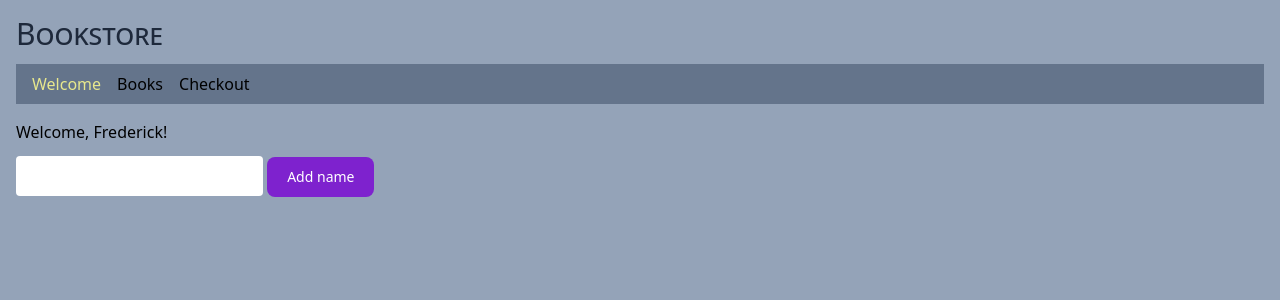
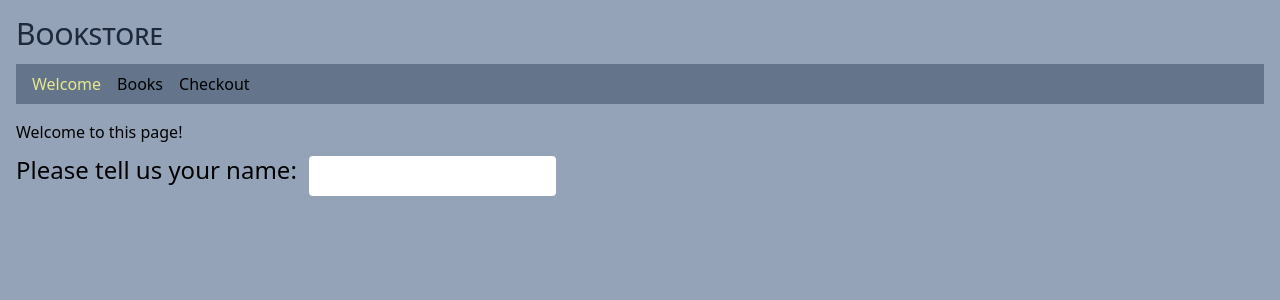
Before and after one commit to edwardtanguay/et873-bookstore-with-context, a React (Vite) app: page /welcome in a window 1280 px wide. Shown: the top 300 px of the page. Built offline with nearby package versions, Linux system fonts and the light colour scheme.

Commit message:
all components have name

```diff
--- a/src/AppContext.tsx
+++ b/src/AppContext.tsx
@@ -2,6 +2,7 @@ import { createContext, useState } from "react";
 
 interface IAppContext {
 	userName: string;
+	setUserName: (userName: string) => void;
 }
 
 interface IAppProvider {
@@ -11,12 +12,13 @@ interface IAppProvider {
 export const AppContext = createContext<IAppContext>({} as IAppContext);
 
 export const AppProvider: React.FC<IAppProvider> = ({ children }) => {
-	const [userName] = useState("Frederick");
+	const [userName, setUserName] = useState("");
 
 	return (
 		<AppContext.Provider
 			value={{
 				userName,
+				setUserName
 			}}
 		>
 			{children}
--- a/src/pages/PageBooks.tsx
+++ b/src/pages/PageBooks.tsx
@@ -4,6 +4,6 @@ import { AppContext } from "../AppContext";
 export const PageBooks = () => {
 	const { userName } = useContext(AppContext);
 	return (
-		<p>Hallo, {userName}, please select your books!</p>
-	)
-}
+		<>{userName && <p>Hallo, {userName}, please select your books!</p>}</>
+	);
+};
--- a/src/pages/PageCheckout.tsx
+++ b/src/pages/PageCheckout.tsx
@@ -3,7 +3,5 @@ import { AppContext } from "../AppContext";
 
 export const PageCheckout = () => {
 	const { userName } = useContext(AppContext);
-	return (
-		<p>{userName}, double check your order!</p>
-	)
-}
+	return <>{userName && <p>{userName}, double check your order!</p>}</>;
+};
--- a/src/pages/PageWelcome.tsx
+++ b/src/pages/PageWelcome.tsx
@@ -2,13 +2,23 @@ import { useContext } from "react";
 import { AppContext } from "../AppContext";
 
 export const PageWelcome = () => {
-	const { userName } = useContext(AppContext);
+	const { userName, setUserName } = useContext(AppContext);
 
 	return (
 		<>
-			<p>Welcome, {userName}!</p>
-			<div>
-				<input className="p-2 rounded mt-3" type="text" /> <button>Add name</button>
+			{userName ? (
+				<p>Welcome, {userName}!</p>
+			) : (
+				<p>Welcome to this page!</p>
+			)}
+			<div className="flex gap-3 items-center">
+				<p className="text-2xl">Please tell us your name:</p>
+				<input
+					value={userName}
+					onChange={(e) => setUserName(e.target.value)}
+					className="p-2 rounded mt-3"
+					type="text"
+				/>
 			</div>
 		</>
 	);
```
